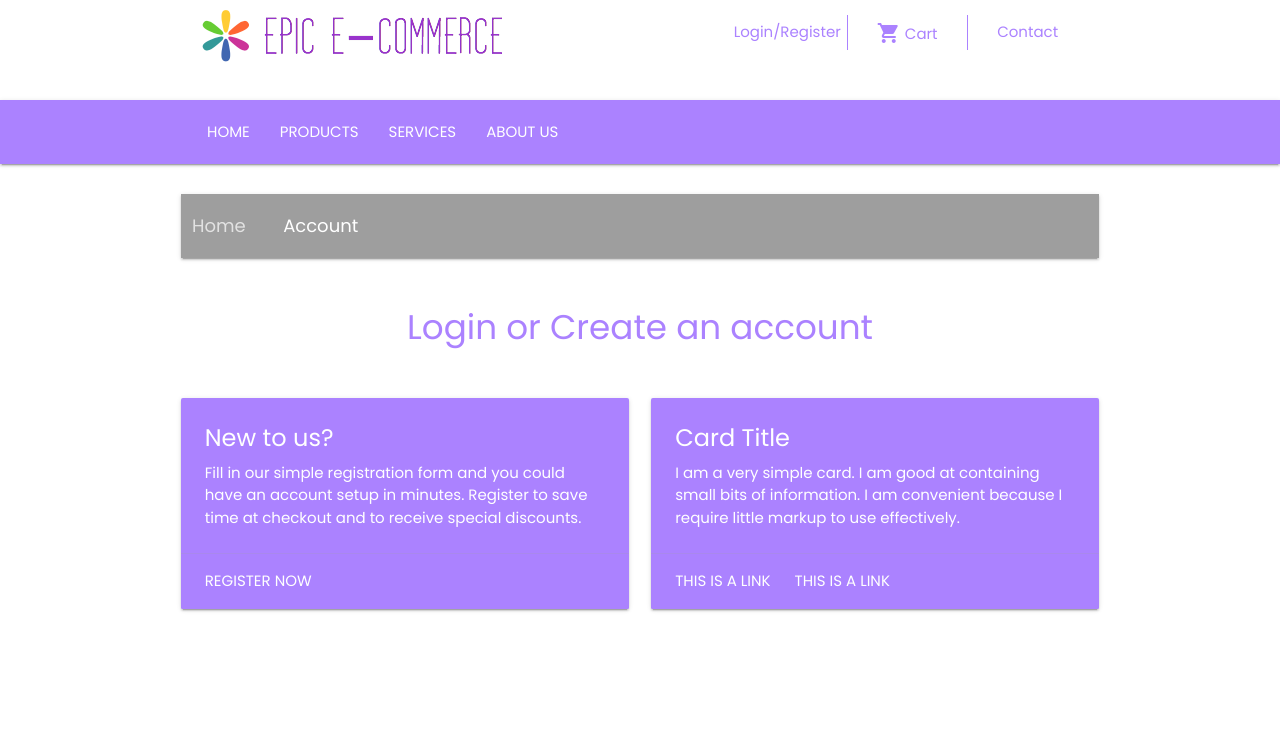
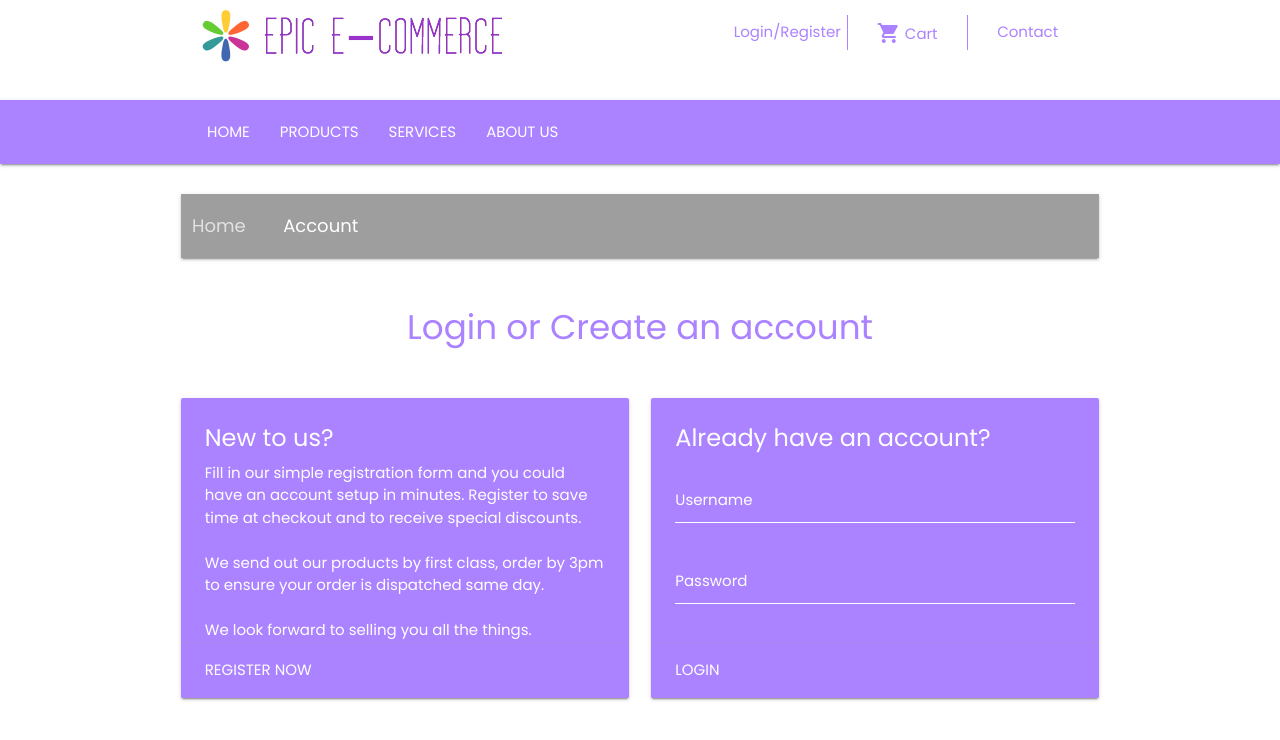
Before and after one commit to justin-nodeboy/epic-software-pos-web, a Nuxt app: page /login in a window 1280 px wide. Shown: the top 740 px of the page. Built offline with nearby package versions, Linux system fonts and the light colour scheme.

Commit message:
Added all the nice things on login page

```diff
--- a/nuxt.config.js
+++ b/nuxt.config.js
@@ -21,6 +21,6 @@ module.exports = {
         baseUrl: process.env.BASE_URL || 'http://localhost:3000'
     },
     build: {
-        vendor: ['jquery','slick-carousel']
+        vendor: ['jquery','slick-carousel','materialize-css/dist/js/materialize.js']
     }
 };
--- a/pages/login.vue
+++ b/pages/login.vue
@@ -14,11 +14,13 @@
             </div>
             <div class="row">
                 <div class="col s12 m12 l6 account-border">
-                    <div class="card deep-purple lighten-4 custom-skin">
+                    <div class="card small deep-purple lighten-4 custom-skin">
                         <div class="card-content white-text">
                             <span class="card-title">New to us?</span>
                             <p>Fill in our simple registration form and you could have an account setup in minutes.
-                                Register to save time at checkout and to receive special discounts.</p>
+                                Register to save time at checkout and to receive special discounts.</p><br>
+                            <p>We send out our products by first class, order by 3pm to ensure your order is dispatched same day.</p><br>
+                            <p>We look forward to selling you all the things.</p>
                         </div>
                         <div class="card-action">
                             <a href="#">Register now</a>
@@ -26,15 +28,22 @@
                     </div>
                 </div>
                 <div class="col s12 m12 l6 account-border">
-                    <div class="card deep-purple lighten-4 custom-skin">
-                        <div class="card-content white-text">
-                            <span class="card-title">Card Title</span>
-                            <p>I am a very simple card. I am good at containing small bits of information.
-                                I am convenient because I require little markup to use effectively.</p>
-                        </div>
+                    <div class="card small deep-purple lighten-4 custom-skin">
+                        <form class="card-content white-text">
+                            <span class="card-title">Already have an account?</span>
+                            <div class="row">
+                                <div class="input-field col s12">
+                                    <input id="username" type="text" class="validate white-text">
+                                    <label for="username">Username</label>
+                                </div>
+                                <div class="input-field col s12">
+                                    <input id="password" type="password" class="validate white-text">
+                                    <label for="password">Password</label>
+                                </div>
+                            </div>
+                        </form>
                         <div class="card-action">
-                            <a href="#">This is a link</a>
-                            <a href="#">This is a link</a>
+                            <a href="#">Login</a>
                         </div>
                     </div>
                 </div>
@@ -68,6 +77,48 @@
         transition: color .3s ease;
         text-transform: uppercase;
     }
+
+    input:not([type]), input[type=text], input[type=password], input[type=email], input[type=url], input[type=time], input[type=date], input[type=datetime], input[type=datetime-local], input[type=tel], input[type=number], input[type=search], textarea.materialize-textarea {
+        border-bottom: 1px solid #ffffff !important;
+    }
+
+    input:not([type]).validate+label, input[type=text].validate+label, input[type=password].validate+label, input[type=email].validate+label, input[type=url].validate+label, input[type=time].validate+label, input[type=date].validate+label, input[type=datetime].validate+label, input[type=datetime-local].validate+label, input[type=tel].validate+label, input[type=number].validate+label, input[type=search].validate+label, textarea.materialize-textarea.validate+label {
+        color: white;
+    }
+
+    input:not([type]):focus:not([readonly]) + label,
+    input[type=text]:focus:not([readonly]) + label,
+    input[type=password]:focus:not([readonly]) + label,
+    input[type=email]:focus:not([readonly]) + label,
+    input[type=url]:focus:not([readonly]) + label,
+    input[type=time]:focus:not([readonly]) + label,
+    input[type=date]:focus:not([readonly]) + label,
+    input[type=datetime]:focus:not([readonly]) + label,
+    input[type=datetime-local]:focus:not([readonly]) + label,
+    input[type=tel]:focus:not([readonly]) + label,
+    input[type=number]:focus:not([readonly]) + label,
+    input[type=search]:focus:not([readonly]) + label,
+    textarea.materialize-textarea:focus:not([readonly]) + label {
+        color: #ffffff;
+    }
+
+    input:not([type]):focus:not([readonly]),
+    input[type=text]:focus:not([readonly]),
+    input[type=password]:focus:not([readonly]),
+    input[type=email]:focus:not([readonly]),
+    input[type=url]:focus:not([readonly]),
+    input[type=time]:focus:not([readonly]),
+    input[type=date]:focus:not([readonly]),
+    input[type=datetime]:focus:not([readonly]),
+    input[type=datetime-local]:focus:not([readonly]),
+    input[type=tel]:focus:not([readonly]),
+    input[type=number]:focus:not([readonly]),
+    input[type=search]:focus:not([readonly]),
+    textarea.materialize-textarea:focus:not([readonly]) {
+        border-bottom: 1px solid #ffffff;
+        box-shadow: 0 1px 0 0 #ffffff;
+    }
+
 </style>
 <script>
 
```
